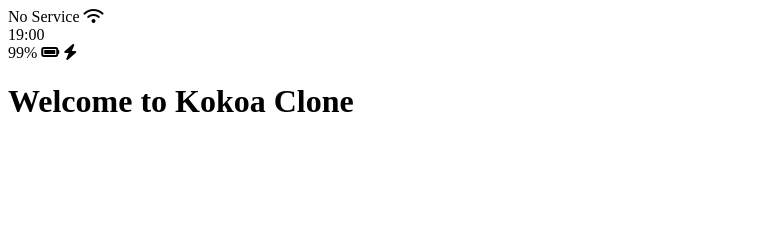
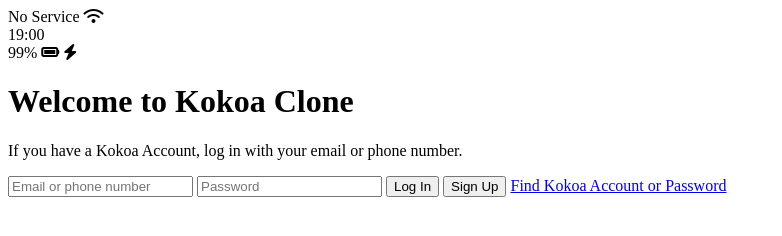
Before and after one commit to yura0302/kokoa-clone-2022, a plain HTML site: page index.html in a window 1280 px wide. Shown: the whole page, without its empty margins (0-782 px from the left). Drawn offline with Linux system fonts and the light colour scheme.

Commit message:
Update index.html

```diff
--- a/index.html
+++ b/index.html
@@ -22,9 +22,21 @@
             <i class="fa-solid fa-bolt"></i>
         </div>
     </div>
-    <header>
-        <h1>Welcome to Kokoa Clone</h1>
+    <header class="welcome-header">
+        <h1 class="welcome-header__title">Welcome to Kokoa Clone</h1>
+        <p class="welcome-header__text">If you have a Kokoa Account,
+            log in with your email or phone number.
+        </p>
     </header>
+
+    <form id="login-form">
+        <input type="text" placeholder="Email or phone number">
+        <input type="text" placeholder="Password">
+        <input type="submit" value="Log In"/>
+        <input type="submit" value="Sign Up"/>
+        <a href="#">Find Kokoa Account or Password</a>
+    </form>
+
     <script src="https://kit.fontawesome.com/19fa5c32dc.js" crossorigin="anonymous"></script>
 </body>
 </html>
```
